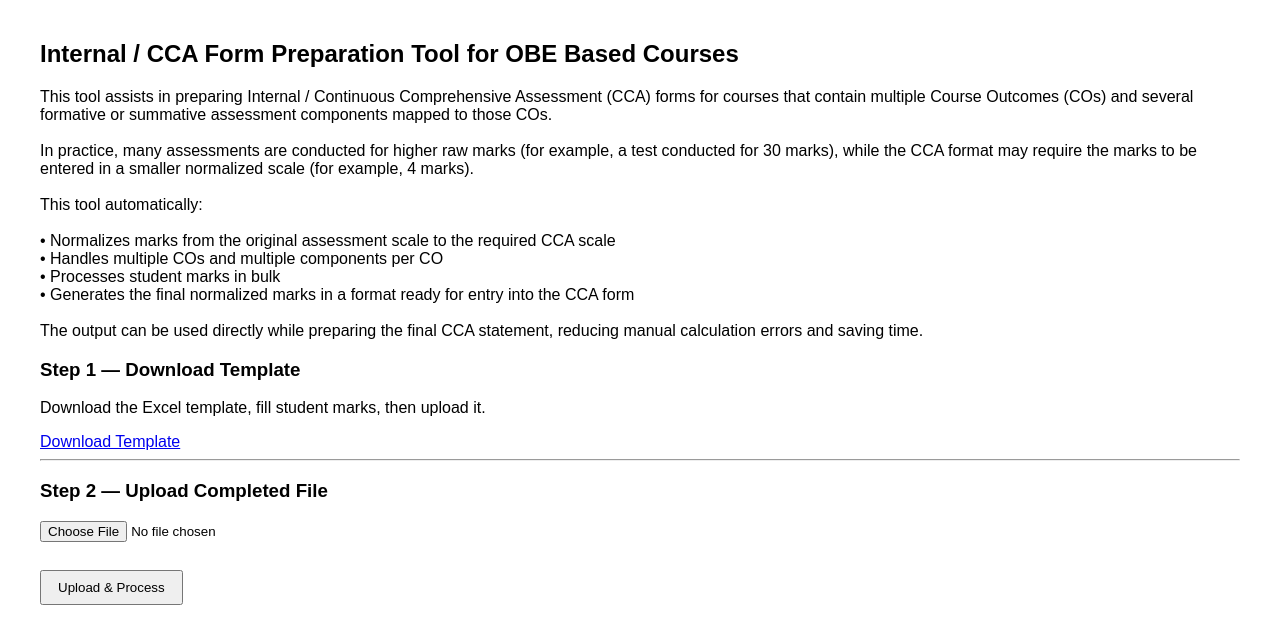
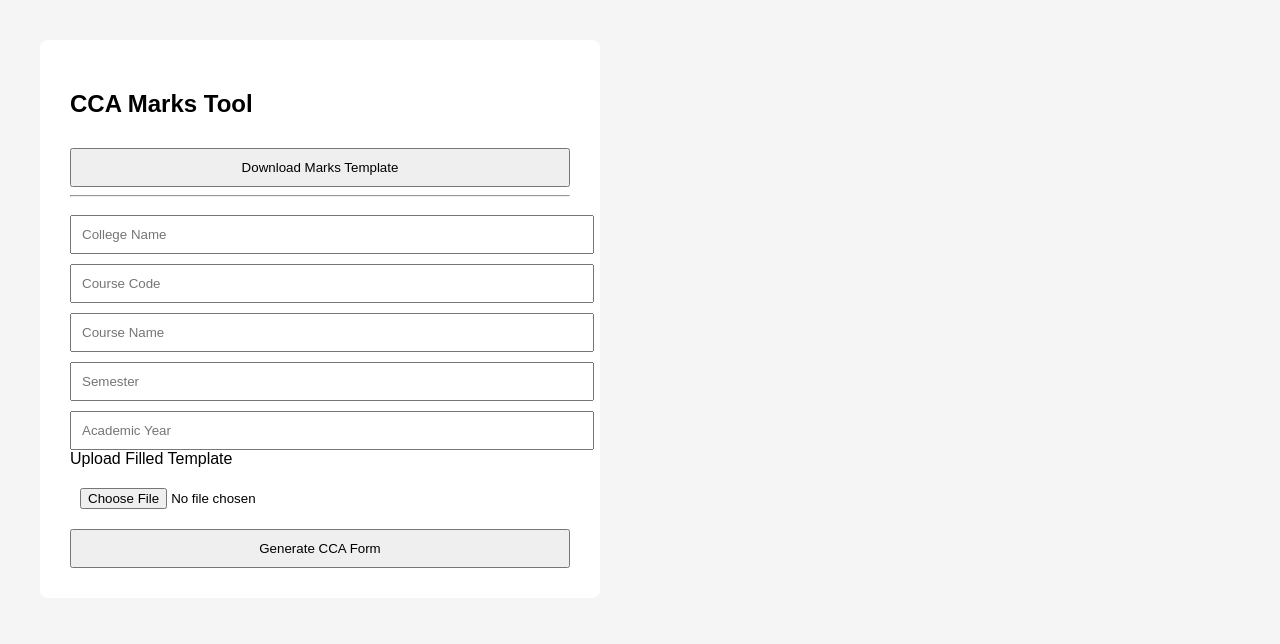
Before and after one commit to mtctacin/co-internal-marks-tool, a Flask app: page / in a window 1280 px wide. Shown: the top 644 px of the page. Run offline with Flask 3, Linux system fonts and the light colour scheme.

Commit message:
Attempt MGU CCA format

```diff
--- a/app.py
+++ b/app.py
@@ -1,122 +1,65 @@
-from flask import Flask, render_template, request, send_file, send_from_directory
+from flask import Flask, render_template, request, send_file
 import pandas as pd
-import matplotlib.pyplot as plt
-import uuid
 import os
+
+from formatter import normalize_marks, generate_mgu_cca
 
 app = Flask(__name__)
 
-@app.route("/", methods=["GET", "POST"])
+UPLOAD_FOLDER = "uploads"
+OUTPUT_FOLDER = "outputs"
+
+os.makedirs(UPLOAD_FOLDER, exist_ok=True)
+os.makedirs(OUTPUT_FOLDER, exist_ok=True)
+
+
+@app.route("/")
 def index():
+    return render_template("index.html")
 
-    table_html = None
-    chart_path = None
-    download_file = None
 
-    if request.method == "POST":
-
-        file = request.files["file"]
-        path = f"/tmp/{uuid.uuid4()}.xlsx"
-        file.save(path)
-
-        df = pd.read_excel(path)
-
-        max_row = df.iloc[0]
-        norm_row = df.iloc[1]
-        students = df.iloc[2:].copy()
-
-        result = students[["RegNo","Name"]].copy()
-
-        co_totals = {}
-        co_max_marks = {}
-
-        for col in students.columns:
-
-            if "_CO" in col:
-
-                max_mark = max_row[col]
-                norm_mark = norm_row[col]
-
-                norm_col = col + "_N"
-
-                result[norm_col] = (
-                    (students[col].astype(float) / max_mark) * norm_mark
-                ).round(2)
-
-                co = col.split("_")[1]
-
-                if co not in co_totals:
-
-                    co_totals[co] = result[norm_col]
-                    co_max_marks[co] = norm_mark
-
-                else:
-
-                    co_totals[co] += result[norm_col]
-                    co_max_marks[co] += norm_mark
-
-        for co in co_totals:
-            result[co] = co_totals[co].round(2)
-
-        # CO SUMMARY
-        summary = pd.DataFrame({
-            "CO": list(co_totals.keys()),
-            "Max Marks": [co_max_marks[c] for c in co_totals],
-            "Average": [round(co_totals[c].mean(),2) for c in co_totals],
-            "Highest": [round(co_totals[c].max(),2) for c in co_totals],
-            "Lowest": [round(co_totals[c].min(),2) for c in co_totals]
-        })
-
-        # CHART
-        plt.figure()
-
-        x = summary["CO"]
-        avg = summary["Average"]
-        max_marks = summary["Max Marks"]
-
-        plt.bar(x, avg)
-
-        for i in range(len(x)):
-            plt.text(i, avg[i] + 0.2, f"{avg[i]}/{max_marks[i]}", ha='center')
-
-        plt.ylabel("Average Marks")
-        plt.title("CO Performance (Average / Max)")
-
-        chart_path = "static/chart.png"
-        plt.savefig(chart_path)
-        plt.close()
-
-        # CREATE EXCEL
-        output = f"/tmp/result_{uuid.uuid4()}.xlsx"
-
-        with pd.ExcelWriter(output, engine="openpyxl") as writer:
-            result.to_excel(writer, sheet_name="Student Marks", index=False)
-            summary.to_excel(writer, sheet_name="CO Summary", index=False)
-
-        download_file = output
-
-        table_html = result.to_html(classes="table", index=False)
-
-    return render_template(
-        "index.html",
-        table=table_html,
-        chart=chart_path,
-        download=download_file
+@app.route("/download-template")
+def download_template():
+    return send_file(
+        "static/marks_template.xlsx",
+        as_attachment=True
     )
 
 
-@app.route("/download")
-def download():
-    path = request.args.get("file")
-    return send_file(path, as_attachment=True)
+@app.route("/process", methods=["POST"])
+def process():
+
+    college = request.form["college"]
+    course_code = request.form["course_code"]
+    semester = request.form["semester"]
+    year = request.form["year"]
+    course_name = request.form["course_name"]
+
+    file = request.files["marks_file"]
+
+    filepath = os.path.join(UPLOAD_FOLDER, file.filename)
+    file.save(filepath)
+
+    # Normalization module
+    normalized_df, co_columns, eval_methods, max_marks = normalize_marks(filepath)
+
+    output_file = os.path.join(OUTPUT_FOLDER, "MGU_CCA_Output.xlsx")
+
+    generate_mgu_cca(
+        normalized_df,
+        co_columns,
+        eval_methods,
+        max_marks,
+        college,
+        course_code,
+        semester,
+        year,
+        course_name,
+        output_file
+    )
+
+    return send_file(output_file, as_attachment=True)
+
 
 if __name__ == "__main__":
     app.run(host="0.0.0.0", port=5000)
-
-@app.route("/download-template")
-def download_template():
-    return send_from_directory(
-        "static/templates",
-        "marks_template.xlsx",
-        as_attachment=True
-    )
--- a/requirements.txt
+++ b/requirements.txt
@@ -1,6 +1,7 @@
 Flask
+flask
 pandas
 openpyxl
+xlsxwriter
 matplotlib
 gunicorn
-xlsxwriter
--- a/templates/index.html
+++ b/templates/index.html
@@ -2,93 +2,63 @@
 <html>
 
 <head>
-<title>Internal / CCA Form Preparation Tool for OBE Based Courses</title>
+<title>CCA Marks Normalization Tool</title>
 
 <style>
-
 body{
-font-family: Arial;
+font-family:Arial;
 margin:40px;
+background:#f5f5f5;
 }
 
-table, th, td {
-border:1px solid black;
-border-collapse: collapse;
-padding:6px;
+.container{
+background:white;
+padding:30px;
+width:500px;
+border-radius:8px;
 }
 
-button{
-padding:8px 16px;
+input,button{
+width:100%;
+padding:10px;
 margin-top:10px;
 }
-
 </style>
 
 </head>
 
 <body>
 
-<h2>Internal / CCA Form Preparation Tool for OBE Based Courses</h2>
+<div class="container">
 
-<p>This tool assists in preparing Internal / Continuous Comprehensive Assessment (CCA) forms for courses that contain multiple Course Outcomes (COs) and several formative or summative assessment components mapped to those COs.
-<br>
-<br>In practice, many assessments are conducted for higher raw marks (for example, a test conducted for 30 marks), while the CCA format may require the marks to be entered in a smaller normalized scale (for example, 4 marks).
-<br>
-<br>This tool automatically:
-<br>
-<br>• Normalizes marks from the original assessment scale to the required CCA scale
-<br>• Handles multiple COs and multiple components per CO
-<br>• Processes student marks in bulk
-<br>• Generates the final normalized marks in a format ready for entry into the CCA form
-<br>
-<br>The output can be used directly while preparing the final CCA statement, reducing manual calculation errors and saving time.</p>
+<h2>CCA Marks Tool</h2>
 
-<h3>Step 1 — Download Template</h3>
-
-<p>Download the Excel template, fill student marks, then upload it.</p>
-
-<a class="btn btn-primary" href="/download-template">
-Download Template
+<a href="/download-template">
+<button>Download Marks Template</button>
 </a>
 
 <hr>
 
-<h3>Step 2 — Upload Completed File</h3>
+<form action="/process" method="post" enctype="multipart/form-data">
 
-<form method="POST" enctype="multipart/form-data">
+<input name="college" placeholder="College Name" required>
 
-<input type="file" name="file" accept=".xlsx" required>
+<input name="course_code" placeholder="Course Code" required>
 
-<br><br>
+<input name="course_name" placeholder="Course Name" required>
 
-<button type="submit">Upload & Process</button>
+<input name="semester" placeholder="Semester" required>
+
+<input name="year" placeholder="Academic Year" required>
+
+<label>Upload Filled Template</label>
+<input type="file" name="marks_file" required>
+
+<button type="submit">Generate CCA Form</button>
 
 </form>
 
-{% if table %}
-
-<h3>Student Marks</h3>
-{{ table|safe }}
-
-{% endif %}
-
-{% if chart %}
-
-<h3>CO Average Chart</h3>
-
-<img src="{{ chart }}" width="500">
-
-{% endif %}
-
-{% if download %}
-
-<br><br>
-
-<a href="/download?file={{download}}">
-<button>Download Result Excel</button>
-</a>
-
-{% endif %}
+</div>
 
 </body>
 </html>
```
Also changed, not shown: formatter.py (added, +144 -0 lines).
